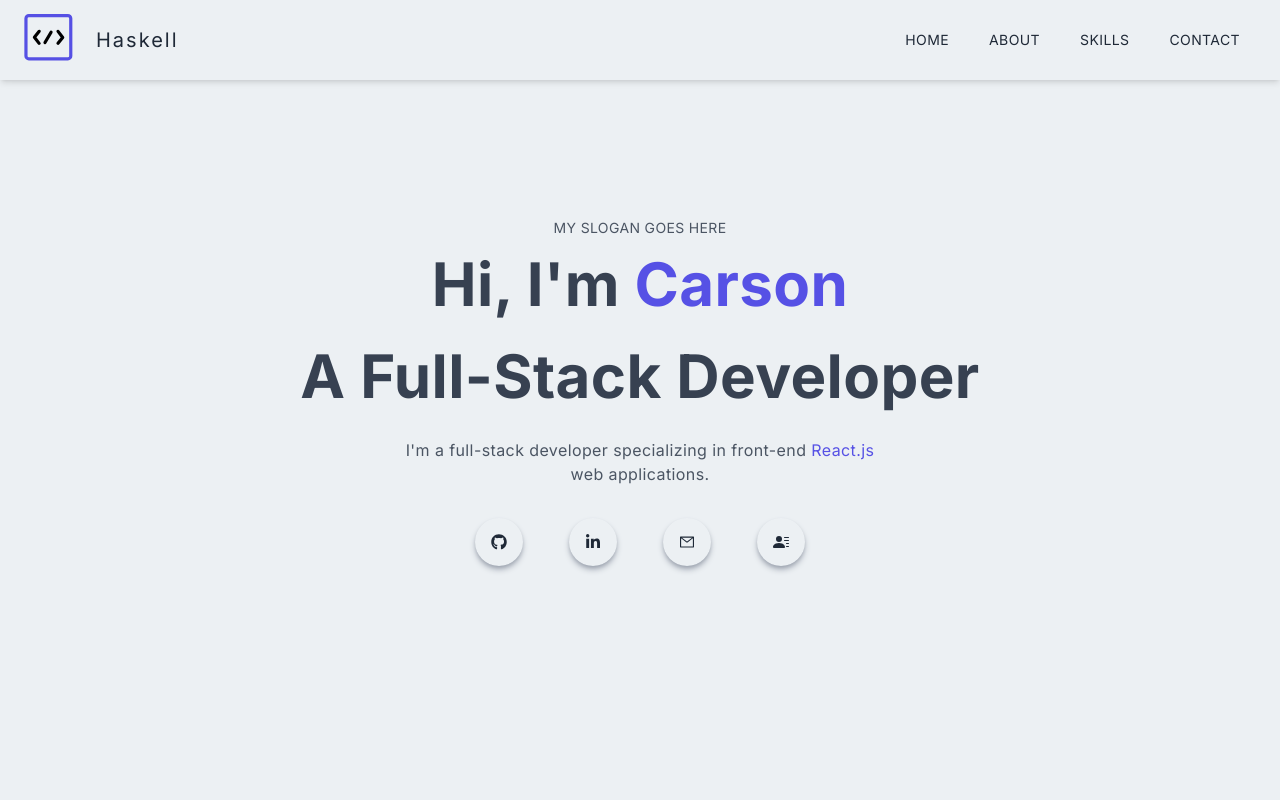
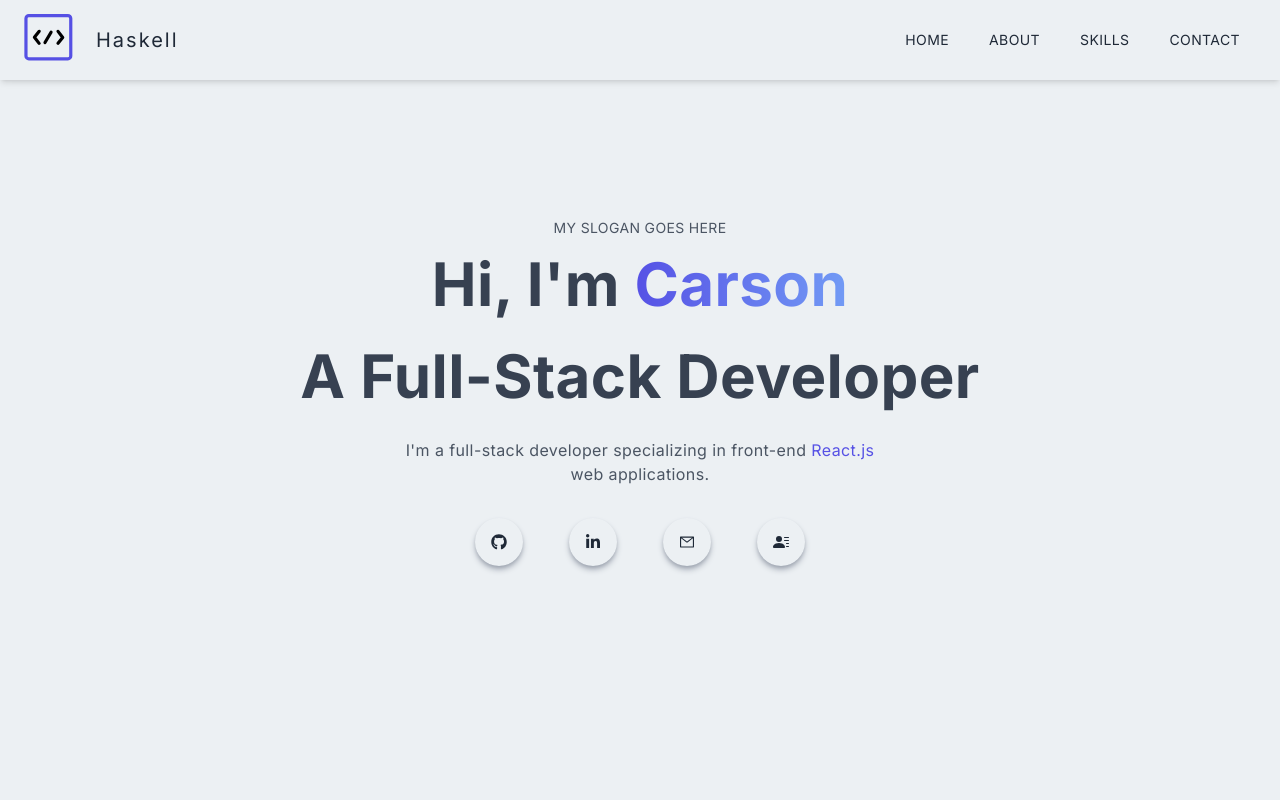
Before and after one commit to Carson-Haskell/portfolio-website, a Next.js app: page / in a window 1280 px wide. Shown: the top 800 px of the page. Built offline with nearby package versions, Linux system fonts and the light colour scheme; no server answers.

Commit message:
fix Main.jsx styling

```diff
--- a/components/Main/Main.jsx
+++ b/components/Main/Main.jsx
@@ -10,7 +10,7 @@ const Main = () => {
             My slogan goes here
           </p>
           <h1 className="py-4 text-gray-700">
-            Hi, I'm <span className="text-[#5651e5]">Carson</span>
+            Hi, I'm <span className="bg-clip-text text-transparent bg-gradient-to-r from-[#5651e5] to-[#729bf5]">Carson</span>
           </h1>
           <h1 className="py-4 text-gray-700">A Full-Stack Developer</h1>
           <p className="py-4 text-gray-600 max-w-[70%] m-auto">
```
